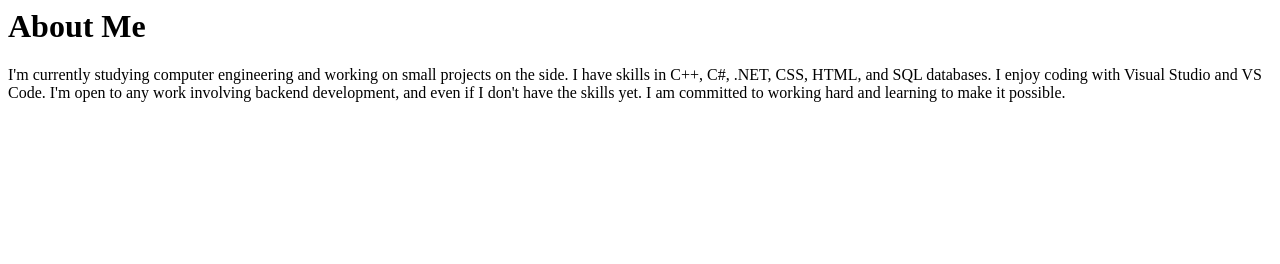
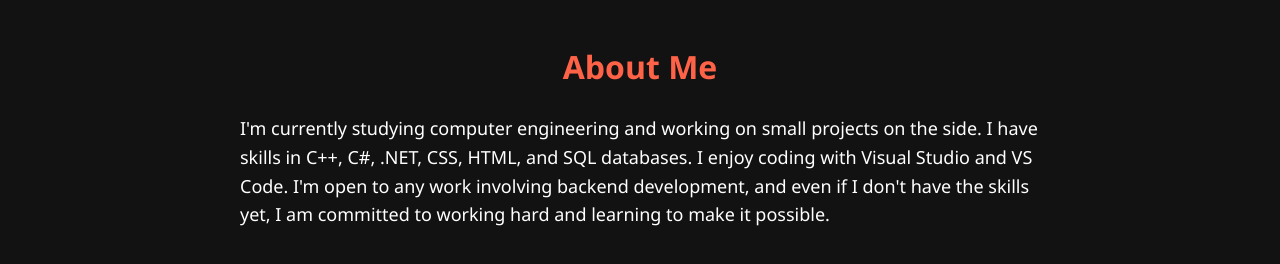
Before and after one commit to Nweder/WebDev, a plain HTML site: page public/about.html in a window 1280 px wide. Drawn offline with Linux system fonts and the light colour scheme.

Commit message:
update About Me

```diff
--- a/public/about.html
+++ b/public/about.html
@@ -1,3 +1,32 @@
-<h1>About Me</h1>
-<p>I'm currently studying computer engineering and working on small projects on the side. I have skills in C++, C#, .NET, CSS, HTML, and SQL databases. I enjoy coding with Visual Studio and VS Code. I'm open to any work involving backend development, and even if I don't have the skills yet.
-I am committed to working hard and learning to make it possible.</p>
+<!DOCTYPE html>
+<html lang="en">
+<head>
+  <meta charset="UTF-8">
+  <title>About Me</title>
+  <style>
+    body {
+      background-color: #121212;
+      color: white;
+      font-family: 'Segoe UI', Tahoma, Geneva, Verdana, sans-serif;
+      margin: 0;
+      padding: 0;
+      padding: 20px;
+      line-height: 1.6;
+    }
+    h1 {
+      color: #ff6347;
+      text-align: center;
+    }
+    p {
+      max-width: 800px;
+      margin: auto;
+      font-size: 18px;
+    }
+  </style>
+</head>
+
+<body>
+  <h1>About Me</h1>
+  <p>I'm currently studying computer engineering and working on small projects on the side. I have skills in C++, C#, .NET, CSS, HTML, and SQL databases. I enjoy coding with Visual Studio and VS Code. I'm open to any work involving backend development, and even if I don't have the skills yet, I am committed to working hard and learning to make it possible.</p>
+</body>
+</html>
```
Also changed, not shown: index.html (+10 -121 lines).
